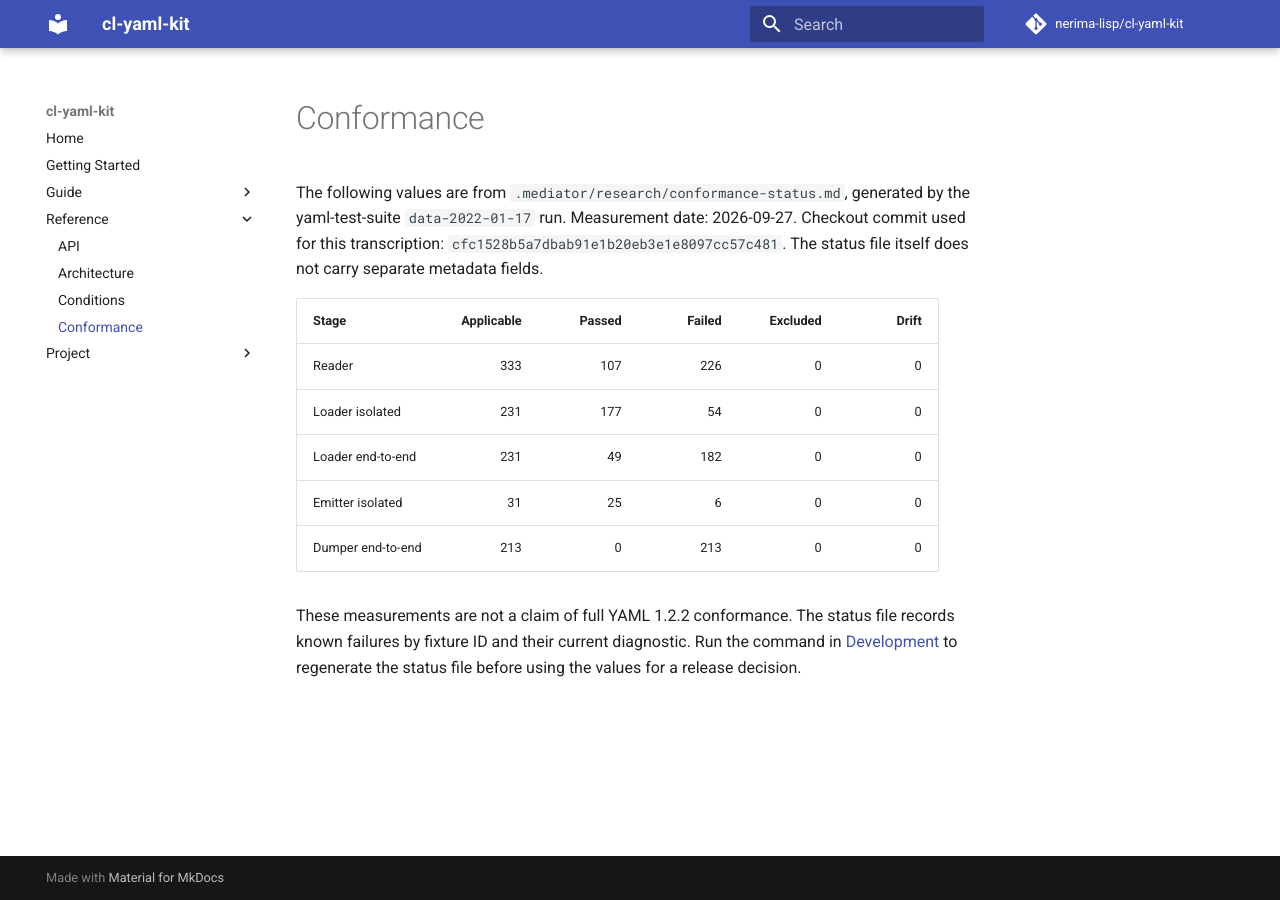
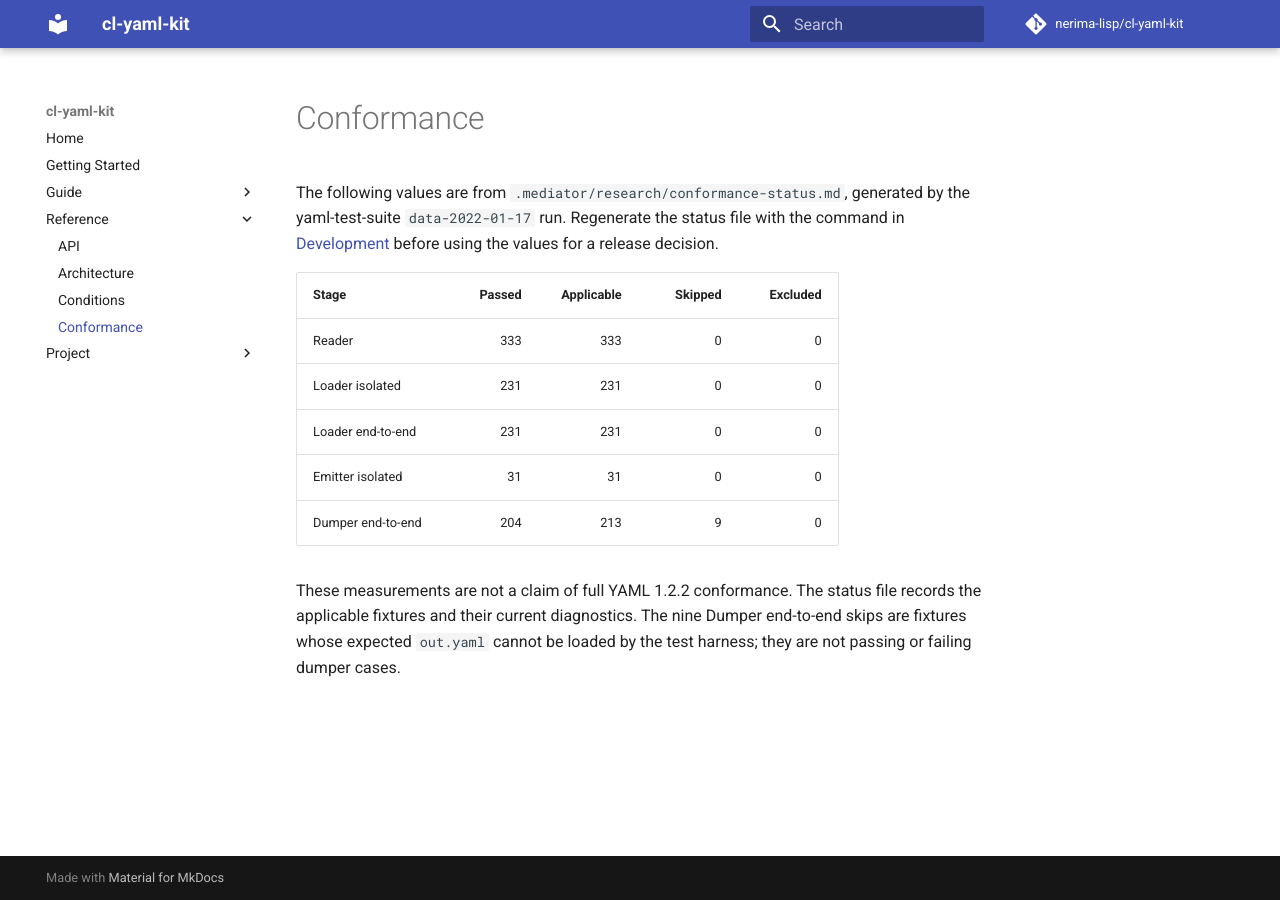
Before and after one commit to nerima-lisp/cl-yaml-kit, an MkDocs documentation site: the page built from docs/src/reference/conformance.md, in a window 1280 px wide. Built offline with MkDocs 1.6.1 and Material for MkDocs 9.7.7, drawn with Linux system fonts in a browser that asks for light colours; comment, search, counter and statistics services are not loaded.

Commit message:
docs: update conformance and development guidance

```diff
--- a/docs/src/reference/conformance.md
+++ b/docs/src/reference/conformance.md
@@ -1,20 +1,19 @@
 # Conformance
 
 The following values are from `.mediator/research/conformance-status.md`,
-generated by the yaml-test-suite `data-2022-01-17` run. Measurement date:
-2026-09-27. Checkout commit used for this transcription:
-`cfc1528b5a7dbab91e1b20eb3e1e8097cc57c481`. The status file itself does not
-carry separate metadata fields.
+generated by the yaml-test-suite `data-2022-01-17` run. Regenerate the status
+file with the command in [Development](../project/development.md) before using
+the values for a release decision.
 
-| Stage | Applicable | Passed | Failed | Excluded | Drift |
-| --- | ---: | ---: | ---: | ---: | ---: |
-| Reader | 333 | 107 | 226 | 0 | 0 |
-| Loader isolated | 231 | 177 | 54 | 0 | 0 |
-| Loader end-to-end | 231 | 49 | 182 | 0 | 0 |
-| Emitter isolated | 31 | 25 | 6 | 0 | 0 |
-| Dumper end-to-end | 213 | 0 | 213 | 0 | 0 |
+| Stage | Passed | Applicable | Skipped | Excluded |
+| --- | ---: | ---: | ---: | ---: |
+| Reader | 333 | 333 | 0 | 0 |
+| Loader isolated | 231 | 231 | 0 | 0 |
+| Loader end-to-end | 231 | 231 | 0 | 0 |
+| Emitter isolated | 31 | 31 | 0 | 0 |
+| Dumper end-to-end | 204 | 213 | 9 | 0 |
 
 These measurements are not a claim of full YAML 1.2.2 conformance. The status
-file records known failures by fixture ID and their current diagnostic. Run
-the command in [Development](../project/development.md) to regenerate the
-status file before using the values for a release decision.
+file records the applicable fixtures and their current diagnostics. The nine
+Dumper end-to-end skips are fixtures whose expected `out.yaml` cannot be
+loaded by the test harness; they are not passing or failing dumper cases.
```
Also changed, not shown: docs/src/project/development.md (+7 -4 lines).
